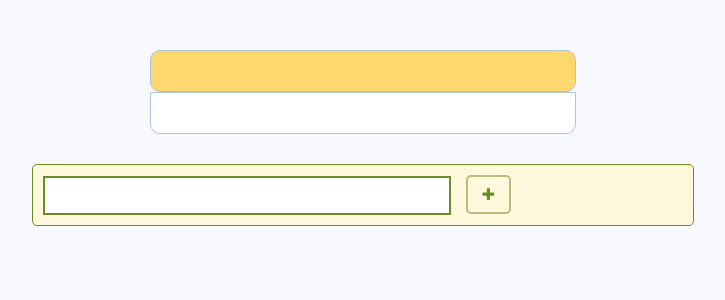
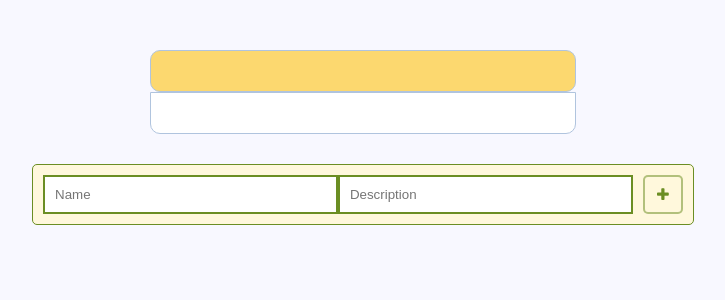
Before and after one commit to PetarBelberov/Task-List, a PHP site: page /lists.php in a window 1280 px wide. Shown: the part 48-348 px from the top of the page, without its empty margins (277-1002 px from the left). Run offline with PHP 8.4, Linux system fonts and the light colour scheme; the visitor is signed in with stand-in values (Sample User, id 1); data that the repository does not hold is empty.

Commit message:
add: description to the taks

```diff
--- a/index.php
+++ b/index.php
@@ -25,8 +25,6 @@ $user = mysqli_query($db, "SELECT list_id FROM tasks");
 $user = mysqli_query($db, "SELECT id FROM users WHERE username='$username'");
 $userColumns = mysqli_fetch_row($user);
 $userId = $userColumns[0];
-
-// $tasks = mysqli_fetch_all(mysqli_query($db, "SELECT * FROM tasks WHERE list_id='$listId'"));
 
 $lists = mysqli_query($db, "SELECT id, name FROM lists WHERE user_id='$userId'");
 $lists = mysqli_fetch_all($lists);
--- a/lists.php
+++ b/lists.php
@@ -55,7 +55,8 @@ require_once './config.php';
 		}
 		else {
 			$task = $_POST['task'];
-			$sql = "INSERT INTO tasks (task, list_id, status) VALUES ('$task', '$listId', 'undone')";
+			$description = $_POST['description'];
+			$sql = "INSERT INTO tasks (task, list_id, description, status) VALUES ('$task', '$listId',  '$description', 'undone')";
 
 			mysqli_query($db, $sql);
 			header('location: ' . $_SERVER['REQUEST_URI']);
@@ -128,18 +129,20 @@ require_once './config.php';
 </div>
 
 	<form method="post" action="" class="input_form">
-	<?php if (isset($errors)) { ?>
-		<p><?php echo $errors; ?></p>
-	<?php } ?>
+		<?php if (isset($errors)) { ?>
+			<p><?php echo $errors; ?></p>
+		<?php } ?>
 
 		<input type="hidden" name="id" value="">
 
 		<?php if (isset($update)) : ?>
 			<input type="hidden" name="id" value="<?php echo $id; ?>">
-			<input type="text" name="task" class="task_input" value="<?php echo $task; ?>">
+			<input type="text" name="task" class="task_input" placeholder="Name" value="<?php echo $task; ?>">
+			<input type="text" name="description" class="description_input" placeholder="Description" value="<?php echo $description; ?>">
 			<button type="submit" name="update-task" id="update_task_btn" class="button"><i class="fa fa-edit"></i></button>
 		<?php else: ?>
-			<input type="text" name="task" class="task_input">
+			<input type="text" name="task" class="task_input" placeholder="Name" >
+			<input type="text" name="description" class="description_input" placeholder="Description">
 			<button type="submit" name="submit-task" id="add_btn" class="button"><i class="fa fa-plus"></i></button>
 		<?php endif ?>
 	</form>
@@ -151,8 +154,9 @@ require_once './config.php';
 					<tr>
 						<td> <?php echo $tasksRows[0]; ?> </td>
 						<td class="task"> <?php echo $tasksRows[1]; ?> </td>
+						<td> <?php echo $tasksRows[3]; ?> </td>
 						<td>
-							<input type="checkbox" class="checkbox" name="<?php echo 'checkbox-' . $tasksRows[0] . '[]' ?>" value="<?php echo $tasksRows[3] ?>" <?php echo checked($tasksRows[0])  ?> onchange="this.form.submit()">
+							<input type="checkbox" class="checkbox" name="<?php echo 'checkbox-' . $tasksRows[0] . '[]' ?>" value="<?php echo $tasksRows[4] ?>" <?php echo checked($tasksRows[0])  ?> onchange="this.form.submit()">
 						</td>
 						<td class="edit">
 							<a href="<?php echo '../edit.php/' . $listId . '?edit_task=' . $tasksRows[0] ?>">
@@ -161,7 +165,6 @@ require_once './config.php';
 						</td>
 						<td class="delete">
 							<a href="<?php echo '../delete.php/' . $listId . '?del_task=' . $tasksRows[0] ?>">
-								<!-- <button type="text" name="<?php echo 'delete-' . $tasksRows[0] ?>" id="delete_btn" class="button"><i class="fa fa-remove"></i></button> -->
 								<i class="fa fa-remove button"></i><input type="submit" value="" name="<?php echo 'delete-' . $tasksRows[0] ?>" id="delete_btn" />
 							</a>
 						</td>
--- a/style.css
+++ b/style.css
@@ -112,6 +112,7 @@ form.input_form, .content {
 	border-radius: 20px;
 }
 form.input_form {
+  display: flex;
 	width: 50%;
 	margin: 30px auto;
 	border-radius: 5px;
@@ -123,8 +124,8 @@ form.input_form p {
 	color: red;
 	margin: 0px;
 }
-.task_input, .list_input {
-	width: 60%;
+.task_input, .list_input, .description_input {
+	width: 50%;
 	height: 15px;
 	padding: 10px;
 	border: 2px solid #6B8E23;
```
